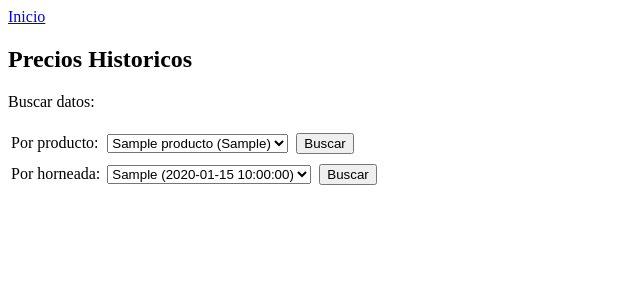
After one commit to IngCCruz/BDC, a PHP site: page /precios_historicos.php in a window 1280 px wide. The commit adds this page. Shown: the top 300 px of the page, without its empty margins (0-640 px from the left). Run offline with PHP 8.4, Linux system fonts and the light colour scheme; tables that the repository leaves empty or names only in its code hold one stand-in row (values such as "Sample post").

Commit message:
versión simple

```diff
--- a/index.php
+++ b/index.php
@@ -35,6 +35,9 @@ if (!$validated) {
         <tr>
             <td>4. <a href="reporte.php">Reporte</a></td>
         </tr>
+        <tr>
+            <td>5. <a href="precios_historicos.php">Precios historicos</a></td>
+        </tr>
     </table>
 
 </body>
--- /dev/null
+++ b/precios_historicos.php
@@ -0,0 +1,153 @@
+<!DOCTYPE html>
+<html lang="en">
+<head>
+    <meta charset="UTF-8">
+    <meta http-equiv="X-UA-Compatible" content="IE=edge">
+    <meta name="viewport" content="width=device-width, initial-scale=1.0">
+    <title>Precios Historicos</title>
+</head>
+<body>
+    <?php
+        include 'conexion.php';
+    ?>
+
+
+<a href="index.php">Inicio</a>
+
+
+
+    <h2>Precios Historicos</h2>
+
+    <p>Buscar datos: </p>
+
+    <table>
+        <tr>
+            <td>Por producto: </td>
+            <td>
+                <?php
+                    $result = mysqli_query($link,"SELECT id, grupo, nombre, unidad FROM productos ORDER BY id") or die('Consulta fallida: ' . mysql_error());
+                ?>
+
+                <table>
+                    <form method="POST">
+                    <tr>
+                        <td>
+                            <select name="idProducto">
+                                <?php
+                                    while ($fila = $result->fetch_assoc()):
+                                        $id = $fila['id'];
+                                        $grupo = $fila['grupo'];
+                                        $nombre = $fila['nombre'];
+                                        $unidad = $fila['unidad'];
+                                        echo "<option value=$id>$nombre ($grupo) </option>";
+                                    endwhile;
+                                ?>
+                            </select>
+                        </td>
+                        <td>
+                            <td><input type="submit" name="submit" value="Buscar"></td>
+                        </td>
+                    </tr>
+                    </form>
+                </table>
+            </td>
+        </tr>
+        <tr>
+            <td>Por horneada:</td>
+            <td>
+                <?php
+                    $result = mysqli_query($link,"SELECT DISTINCT horneada,fecha FROM `productos_h` ORDER BY 1 DESC") or die('Consulta fallida: ' . mysql_error());
+                ?>
+
+                <table>
+                    <form method="POST">
+                    <tr>
+                        <td>
+                            <select name="horneada">
+                                <?php
+                                    while ($fila = $result->fetch_assoc()):
+                                        $horneada = $fila['horneada'];
+                                        $fecha = $fila['fecha'];
+                                        echo "<option value=$horneada>$horneada ($fecha) </option>";
+                                    endwhile;
+                                ?>
+                            </select>
+                        </td>
+                        <td>
+                            <td><input type="submit" name="submit2" value="Buscar"></td>
+                        </td>
+                    </tr>
+                    </form>
+                </table>
+            </td>
+        </tr>
+    </table>
+
+
+    <?php
+        if(isset($_POST["submit"]) && !empty($_POST["submit"])) {
+            $idProducto = $_POST["idProducto"];
+
+        $query = "SELECT nombre FROM productos WHERE id = $idProducto;";
+        $result2 = mysqli_query($link,$query) or die('Consulta fallida: ' . mysql_error());
+        $var = mysqli_fetch_row($result2);
+        $nombre = $var[0];
+
+        echo "<br>" . $nombre;
+    ?>
+            <br>
+            <table>
+            <th>Fecha</th><th>Horneada</th><th>Cantidad</th><th>Precio</th><th>Precio unitario</th>
+
+    <?php
+
+
+            $query = 'SELECT fecha,horneada,cantidad,precio,precio_u FROM productos_h WHERE idproducto = '.$idProducto.' ORDER BY fecha;';
+            $result = mysqli_query($link,$query) or die('Consulta fallida: ' . mysql_error());
+            while($row = mysqli_fetch_array($result)){
+    ?>
+
+        <tr>
+            <td><?php echo $row['fecha'] ?></td>
+            <td><?php echo $row['horneada'] ?></td>
+            <td><?php echo $row['cantidad'] ?></td>
+            <td><?php echo $row['precio'] ?></td>
+            <td><?php echo $row['precio_u'] ?></td>
+        </tr>
+        <?php
+                }
+            }
+        ?>
+    </table>
+
+    <?php
+        if(isset($_POST["submit2"]) && !empty($_POST["submit2"])) {
+            $horneada = $_POST["horneada"];
+
+        echo "<br>" . $horneada;
+    ?>
+            <br>
+            <table>
+            <th>Producto</th><th>Grupo</th><th>Cantidad</th><th>Precio</th><th>Precio unitario</th>
+
+    <?php
+        $query = "SELECT p.nombre,p.grupo,ph.cantidad,ph.precio,ph.precio_u FROM productos_h ph JOIN productos p ON	p.id = ph.idproducto WHERE horneada = $horneada; ";
+        $result = mysqli_query($link,$query) or die('Consulta fallida: ' . mysql_error());
+        while($row = mysqli_fetch_array($result)){
+    ?>
+
+        <tr>
+            <td><?php echo $row['nombre'] ?></td>
+            <td><?php echo $row['grupo'] ?></td>
+            <td><?php echo $row['cantidad'] ?></td>
+            <td><?php echo $row['precio'] ?></td>
+            <td><?php echo $row['precio_u'] ?></td>
+        </tr>
+        <?php
+                }
+            }
+        ?>
+    </table>
+
+</body>
+</html>
```
